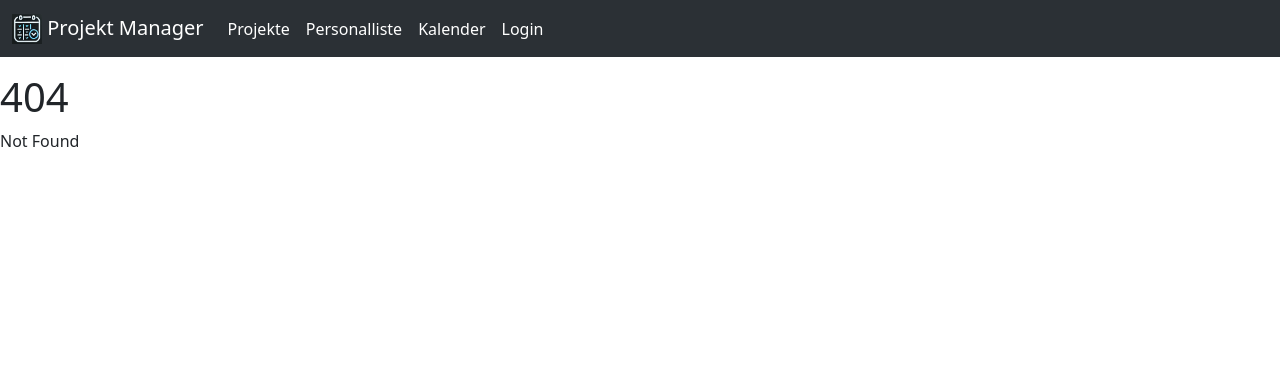
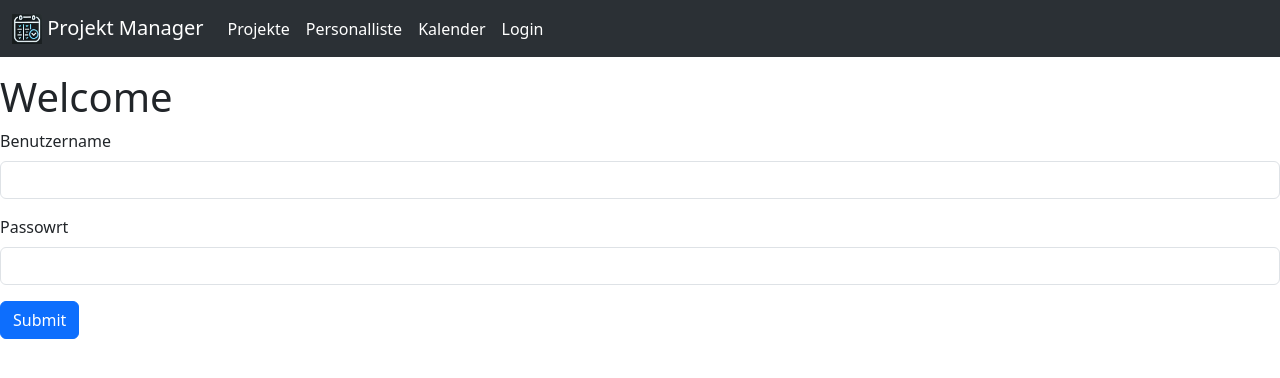
Before and after one commit to Isphyra/Projektmanagement, a SvelteKit app: page /login in a window 1280 px wide. Before the commit this address had no page. Shown: the top 378 px of the page. Built offline with nearby package versions, Linux system fonts and the light colour scheme.

Commit message:
login guuttt hier

```diff
--- /dev/null
+++ b/src/lib/components/messagebox.svelte
@@ -0,0 +1,18 @@
+<script>
+    let {message,name} = $props();
+    //let {nomessage= "No message"} = $props();
+</script>
+
+<div>
+    <p>Your message:</p>
+    <p> {message}</p>
+    <p> {name}</p>
+</div>
+
+<style>
+    div {
+        border: 2px solid black;
+        margin-top: 10px;
+        margin-bottom: 10px;
+    }
+    </style>
--- /dev/null
+++ b/src/routes/login/+page.svelte
@@ -0,0 +1,29 @@
+<script>
+    import Messagebox from "$lib/components/messagebox.svelte";
+//Formular
+let userform = $state({
+    vorname: "",
+    nachname: ""
+})
+function handleData() {
+    alert("Login erfolgreich " + userform.vorname + " " + userform.nachname);
+}
+</script>
+
+    <h1>Welcome</h1>
+
+    <!-- Formular -->
+    <form onsubmit={handleData}>
+        <div class=mb-3>
+            <label class="form-label" for="">Benutzername</label>
+            <input bind:value={userform.vorname} class = "form-control" type="text">
+        </div>
+
+        <div class=mb-3>
+            <label class="form-label" for="">Passowrt</label>
+            <input bind:value={userform.nachname} class = "form-control" type="text">
+        </div>
+
+        <button type="submit" class= "btn btn-primary"> Submit </button>
+
+    </form>
```
